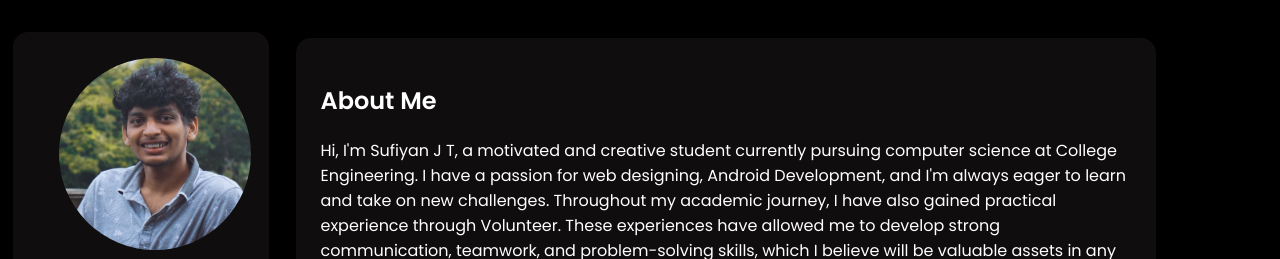
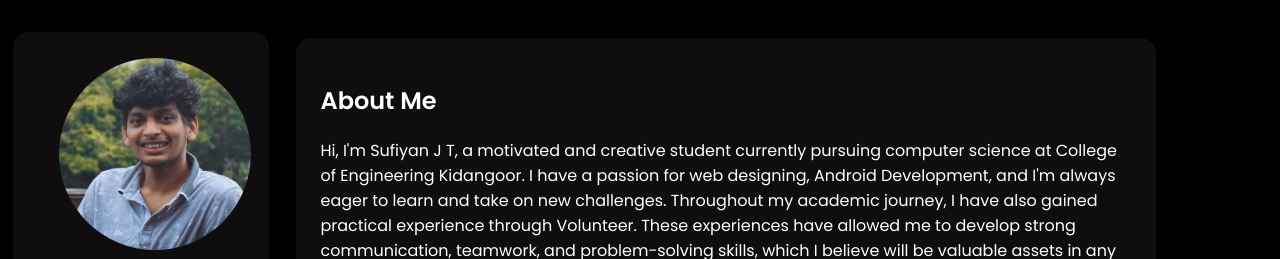
Before and after one commit to SUFIYANJT/resume, a plain HTML site: page index.html in a window 1280 px wide. Shown: the top 259 px of the page. Drawn offline with Linux system fonts and the light colour scheme.

Commit message:
Update index.html

```diff
--- a/index.html
+++ b/index.html
@@ -41,7 +41,7 @@
         </div>
         <div class="rectangle1">
             <h2>About Me</h2>
-            <p>Hi, I'm Sufiyan J T, a motivated and creative student currently pursuing computer science at College Engineering. I have a passion for web designing, Android Development, and I'm always eager to learn and take on new challenges. Throughout my academic journey, I have also gained practical experience through Volunteer. These experiences have allowed me to develop strong communication, teamwork, and problem-solving skills, which I believe will be valuable assets in any future endeavor. I am a proactive and dedicated individual, always striving to achieve my goals and make a positive impact in the world. I am excited to continue my journey and explore new opportunities in web designing, Android Development.</p>
+            <p>Hi, I'm Sufiyan J T, a motivated and creative student currently pursuing computer science at College of Engineering Kidangoor. I have a passion for web designing, Android Development, and I'm always eager to learn and take on new challenges. Throughout my academic journey, I have also gained practical experience through Volunteer. These experiences have allowed me to develop strong communication, teamwork, and problem-solving skills, which I believe will be valuable assets in any future endeavor. I am a proactive and dedicated individual, always striving to achieve my goals and make a positive impact in the world. I am excited to continue my journey and explore new opportunities in web designing, Android Development.</p>
 
             <h2>What I'm Doing</h2>
             <div class="container">
```
